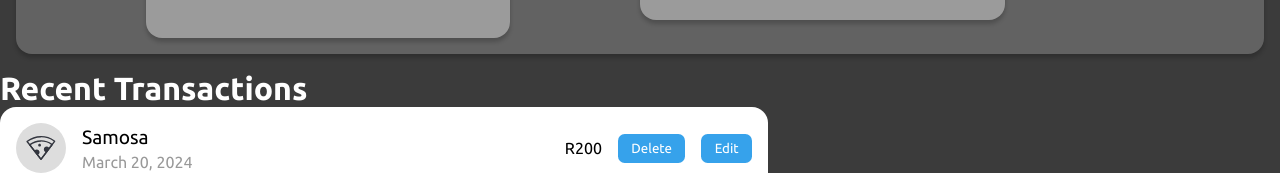
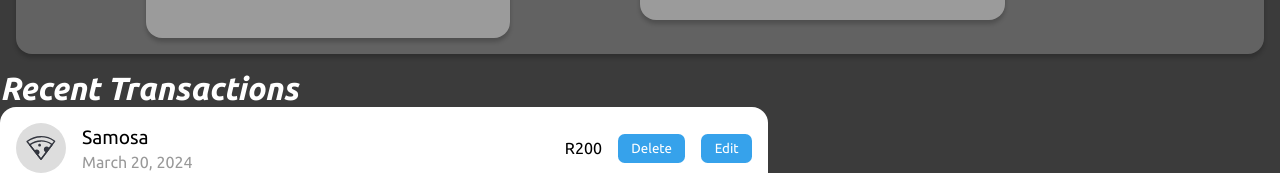
Before and after one commit to Iknowimhere/X-ExpenseTracker, a React (Vite) app: page / in a window 1280 px wide. Shown: the part 302-475 px from the top of the page. Built offline with nearby package versions, Linux system fonts and the light colour scheme.

Commit message:
added recent trasactions

```diff
--- a/src/components/Transaction/Transaction.css
+++ b/src/components/Transaction/Transaction.css
@@ -10,6 +10,10 @@
     /* padding: 1em; */
     width: 60%;
     align-items: start;
+}
+.recent-transactions-container h1 {
+    /* margin-bottom: 1em; */
+    font-style: italic;
 }
 
 .recent-transactions {
```
